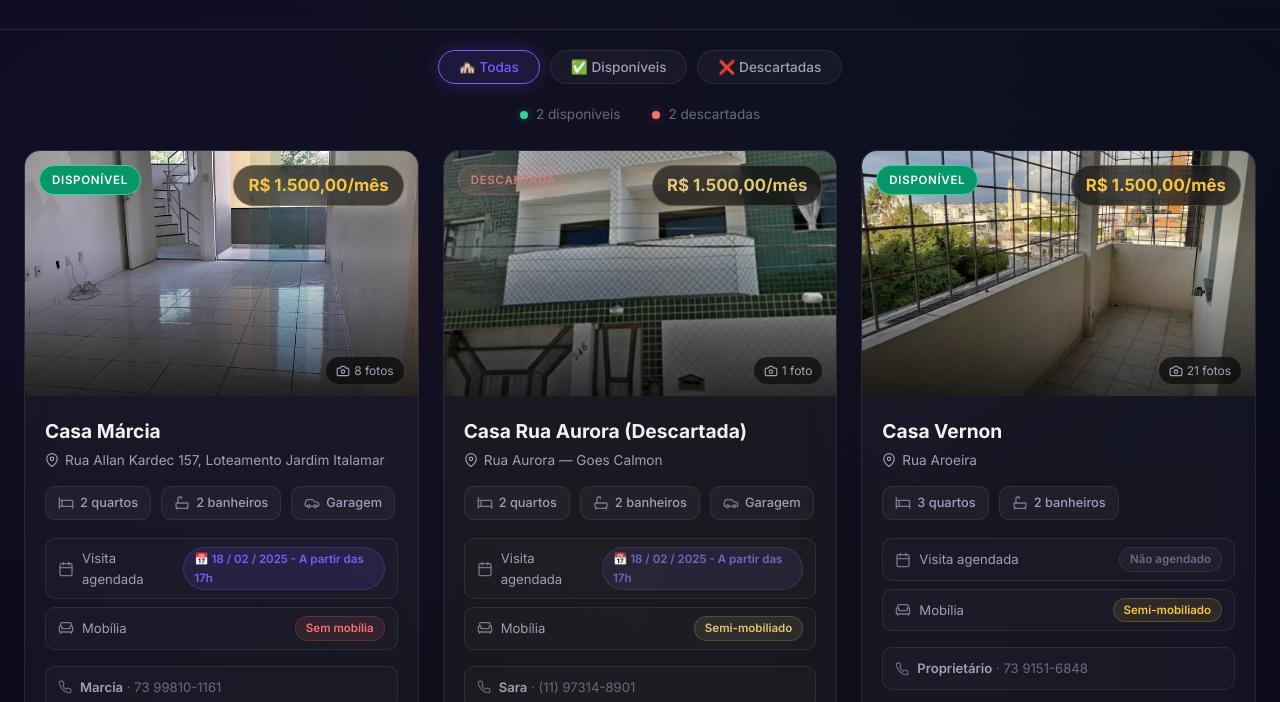
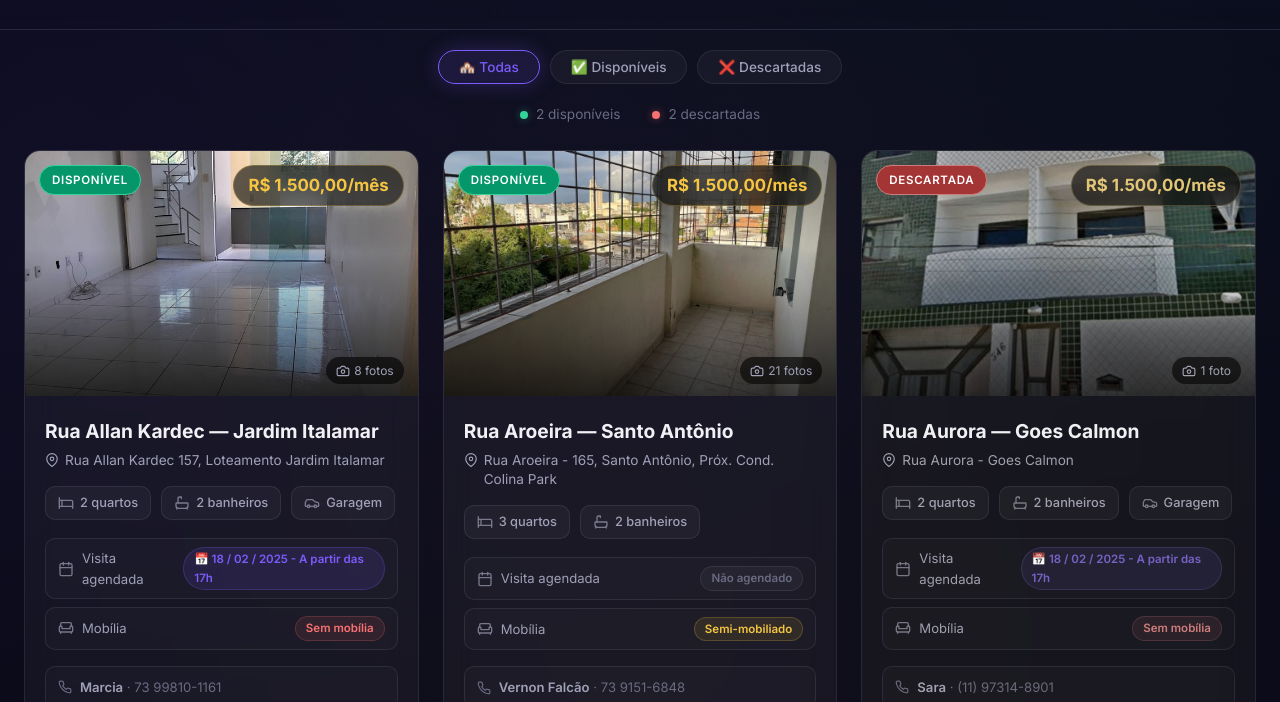
Before and after one commit to Jz1nn/casas, a plain HTML site: page index.html in a window 1280 px wide. Shown: the part 243-945 px from the top of the page. Drawn offline with Linux system fonts and the light colour scheme.

Commit message:
renomeia casas, ordena por status, badges solidos, titulo atualizado

```diff
--- a/index.html
+++ b/index.html
@@ -4,9 +4,7 @@
 <head>
     <meta charset="UTF-8">
     <meta name="viewport" content="width=device-width, initial-scale=1.0">
-    <title>Catálogo de Casas para Aluguel</title>
-    <meta name="description"
-        content="Catálogo de casas disponíveis para aluguel — avalie e compare as melhores opções.">
+    <title>Análise de Imóveis</title>
     <link rel="preconnect" href="https://fonts.googleapis.com">
     <link rel="preconnect" href="https://fonts.gstatic.com" crossorigin>
     <link href="https://fonts.googleapis.com/css2?family=Inter:wght@300;400;500;600;700;800&display=swap"
@@ -322,9 +320,9 @@
         }
 
         .card__status-badge--discarded {
-            background: rgba(248, 113, 113, 0.15);
-            border: 1px solid rgba(248, 113, 113, 0.3);
-            color: var(--red);
+            background: #dc2626;
+            border: 1px solid #f87171;
+            color: #fff;
         }
 
         .card__photo-count {
@@ -769,8 +767,8 @@
     <!-- HEADER -->
     <header class="header">
         <span class="header__icon">🏠</span>
-        <h1>Catálogo de Casas</h1>
-        <p>Casas em avaliação para aluguel — compare e escolha a melhor opção</p>
+        <h1>Análise de Imóveis</h1>
+        <p>Imóveis em avaliação — John e Maria</p>
     </header>
 
     <!-- FILTERS -->
@@ -811,7 +809,7 @@
         const casas = [
             {
                 id: 1,
-                nome: "Casa Márcia",
+                nome: "Rua Allan Kardec — Jardim Italamar",
                 contato: "Marcia",
                 telefone: "73 99810-1161",
                 preco: 1500,
@@ -836,16 +834,16 @@
             },
             {
                 id: 2,
-                nome: "Casa Rua Aurora (Descartada)",
+                nome: "Rua Aurora — Goes Calmon",
                 contato: "Sara",
                 telefone: "(11) 97314-8901",
                 preco: 1500,
-                localizacao: "Rua Aurora — Goes Calmon",
+                localizacao: "Rua Aurora - Goes Calmon",
                 quartos: 2,
                 banheiros: 2,
                 garagem: true,
                 agendamento: "18 / 02 / 2025 - A partir das 17h",
-                mobilia: "semi",
+                mobilia: "sem",
                 status: "discarded",
                 facebookUrl: "https://www.facebook.com/marketplace/item/941324115060194/",
                 fotos: [
@@ -854,11 +852,11 @@
             },
             {
                 id: 3,
-                nome: "Casa Vernon",
-                contato: "Proprietário",
+                nome: "Rua Aroeira — Santo Antônio",
+                contato: "Vernon Falcão",
                 telefone: "73 9151-6848",
                 preco: 1500,
-                localizacao: "Rua Aroeira",
+                localizacao: "Rua Aroeira - 165, Santo Antônio, Próx. Cond. Colina Park",
                 quartos: 3,
                 banheiros: 2,
                 garagem: false,
@@ -1014,6 +1012,10 @@
             const filtered = casas.filter(c => {
                 if (currentFilter === 'all') return true;
                 return c.status === currentFilter;
+            }).sort((a, b) => {
+                if (a.status === 'available' && b.status === 'discarded') return -1;
+                if (a.status === 'discarded' && b.status === 'available') return 1;
+                return 0;
             });
 
             if (filtered.length === 0) {
```
